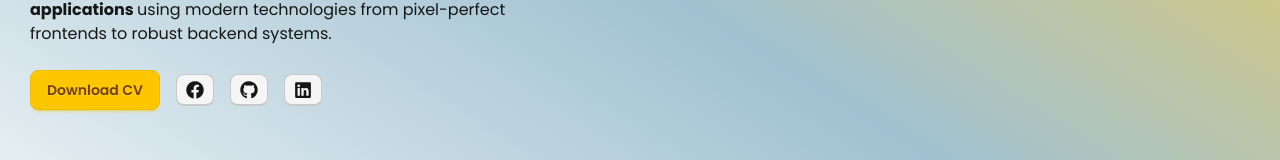
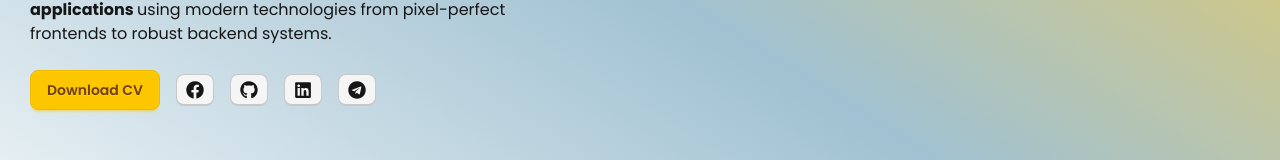
Before and after one commit to Richard-Hein/PyaeSoneHein, a React (Vite) app: page / in a window 1280 px wide. Shown: the part 424-584 px from the top of the page. Built offline with nearby package versions, Linux system fonts and the light colour scheme.

Commit message:
add_telegram_icon

```diff
--- a/src/sections/Footer.jsx
+++ b/src/sections/Footer.jsx
@@ -1,4 +1,4 @@
-import {FaFacebook,FaGithub,FaLinkedin } from "react-icons/fa"
+import {FaFacebook,FaGithub,FaLinkedin, FaTelegram } from "react-icons/fa"
 import { SiGmail } from "react-icons/si";
 import Icon from "../components/Icon"
 
@@ -20,6 +20,10 @@ const Footer = () => {
         <a href="https://www.linkedin.com/in/pyae-sone-hein-24069b255?utm_source=share&utm_campaign=share_via&utm_content=profile&utm_medium=android_app">
           <Icon icon={<FaLinkedin />}> </Icon>
         </a>
+         <a href="https://t.me/richard_hein_24">
+            <Icon icon={<FaTelegram  />}> </Icon>
+
+          </a>
         </div>
 
     </footer>
--- a/src/sections/Hero.jsx
+++ b/src/sections/Hero.jsx
@@ -1,5 +1,5 @@
 // icons
-import { FaFacebook, FaLinkedin, FaGithub } from "react-icons/fa";
+import { FaFacebook, FaLinkedin, FaGithub, FaTelegram } from "react-icons/fa";
 import { Typewriter } from "react-simple-typewriter";
 
 // Components
@@ -58,7 +58,7 @@ const Hero = () => {
           backend systems.
         </p>
 
-        <div className=" space-x-4">
+        <div className="space-x-2 md:space-x-4">
           <a href="https://ciozlclbenuzsljbzgnh.supabase.co/storage/v1/object/public/temp-bucket//myCV.pdf"
             download="myCV.pdf">
 
@@ -83,7 +83,17 @@ const Hero = () => {
           </a>
           <a href="https://www.linkedin.com/in/pyae-sone-hein-24069b255?utm_source=share&utm_campaign=share_via&utm_content=profile&utm_medium=android_app">
             <Icon icon={<FaLinkedin />}> </Icon>
+
           </a>
+          <a href="https://t.me/richard_hein_24">
+            <Icon icon={<FaTelegram  />}> </Icon>
+
+          </a>
+
+
+
+
+
         </div>
       </div>
 
```
